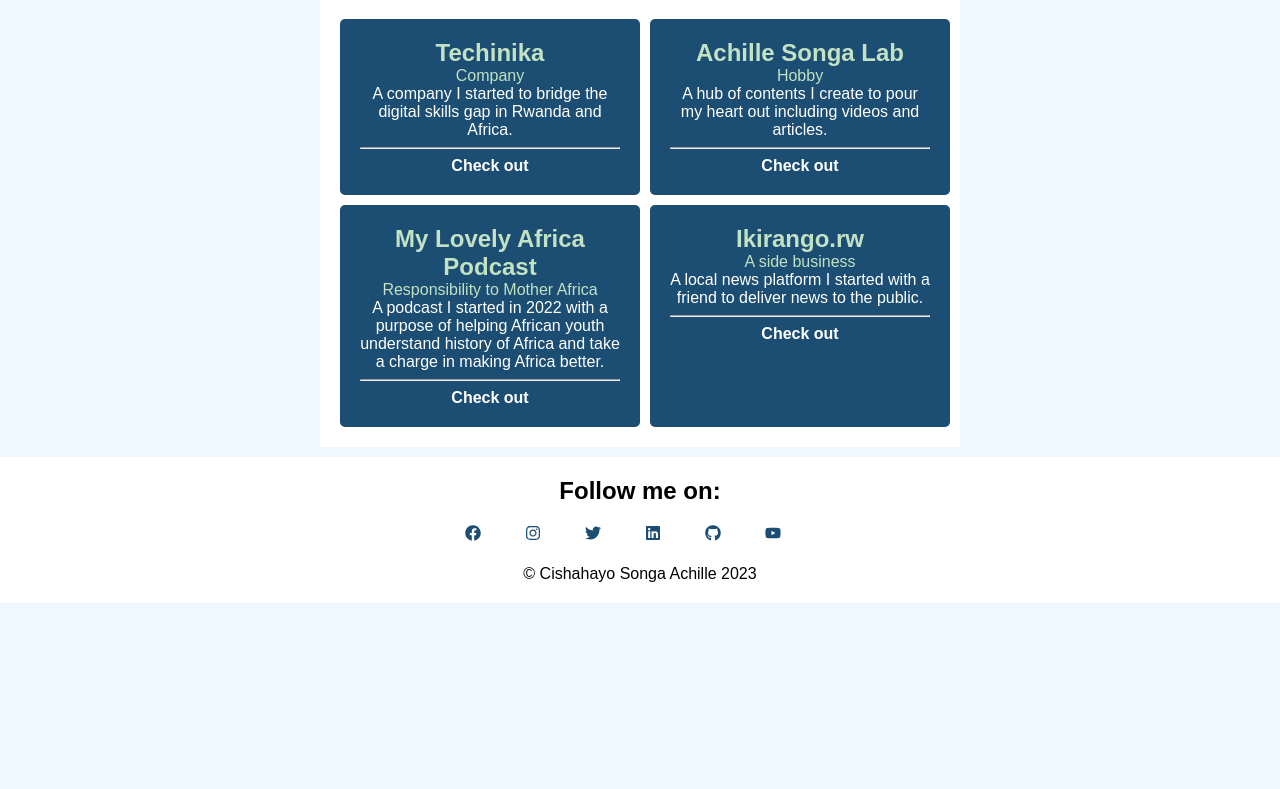
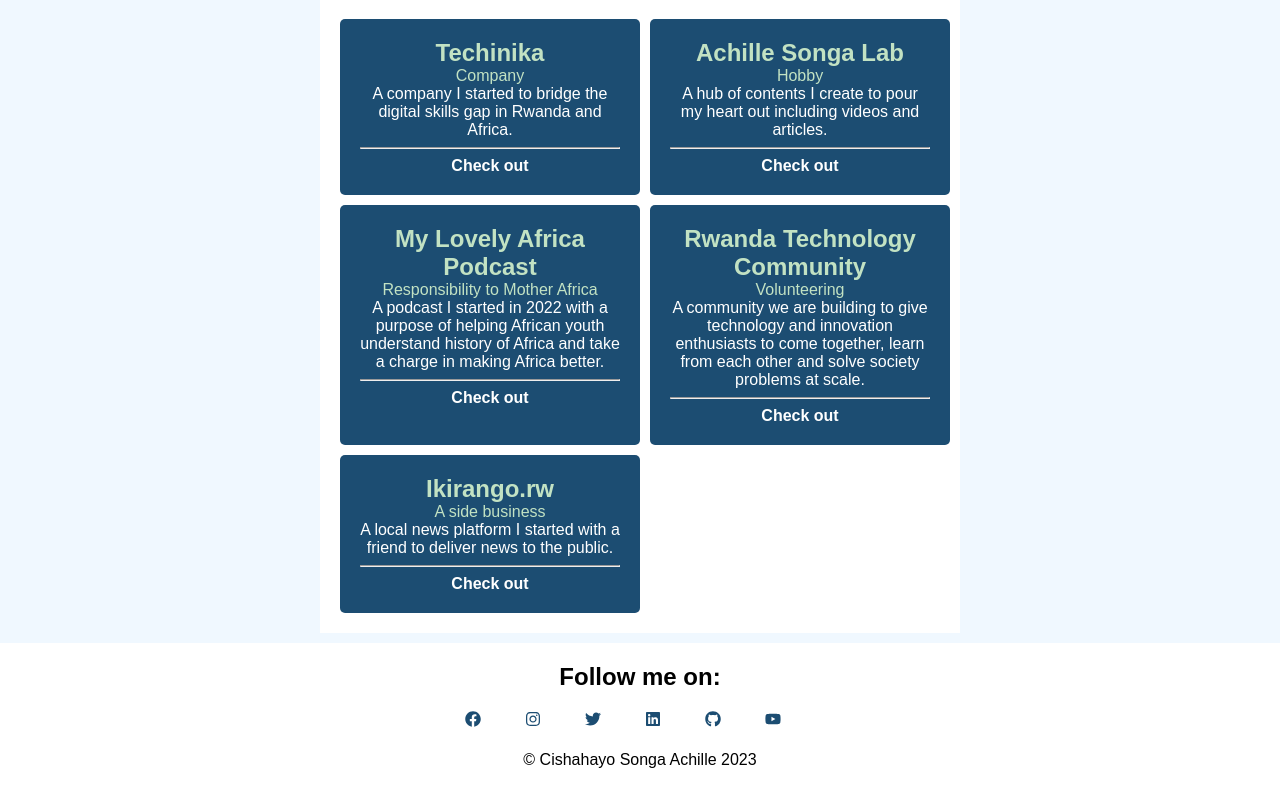
Before and after one commit to techinika/achille-personal-website, a Next.js app: page / in a window 1280 px wide. Shown: the part 860-1649 px from the top of the page. Before the commit the page ends 1463 px from the top, so only its background shows below. Built offline with nearby package versions, Linux system fonts and the light colour scheme; a web font is replaced by a local one.

Commit message:
Added RTC to my projects

```diff
--- a/data/projects.js
+++ b/data/projects.js
@@ -25,6 +25,14 @@ export const projects = [
   },
   {
     id: 4,
+    name: "Rwanda Technology Community",
+    category: "Volunteering",
+    description:
+      "A community we are building to give technology and innovation enthusiasts to come together, learn from each other and solve society problems at scale.",
+    link: "https://x.com/RwTechCommunity",
+  },
+  {
+    id: 5,
     name: "Ikirango.rw",
     category: "A side business",
     description:
```
